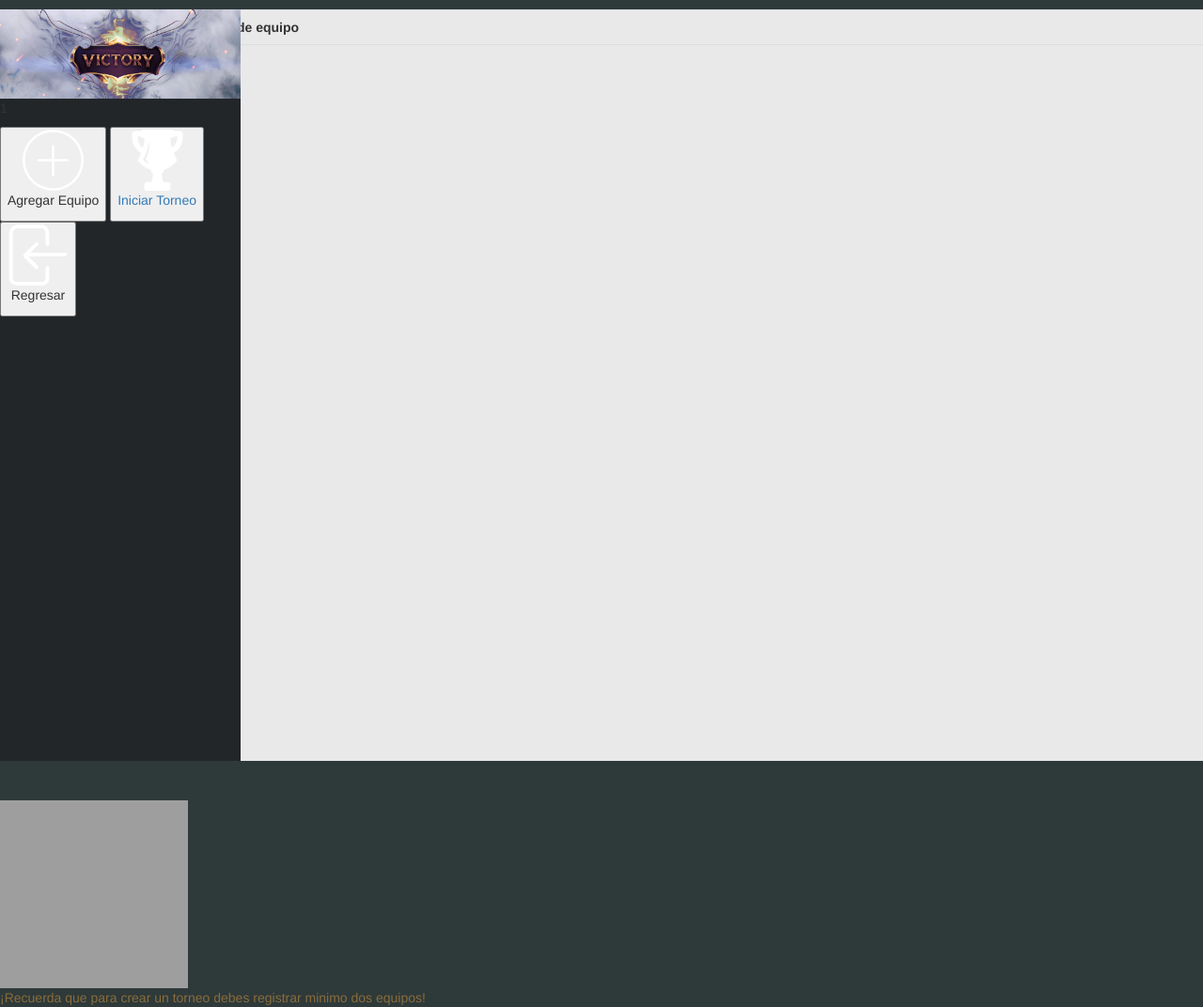
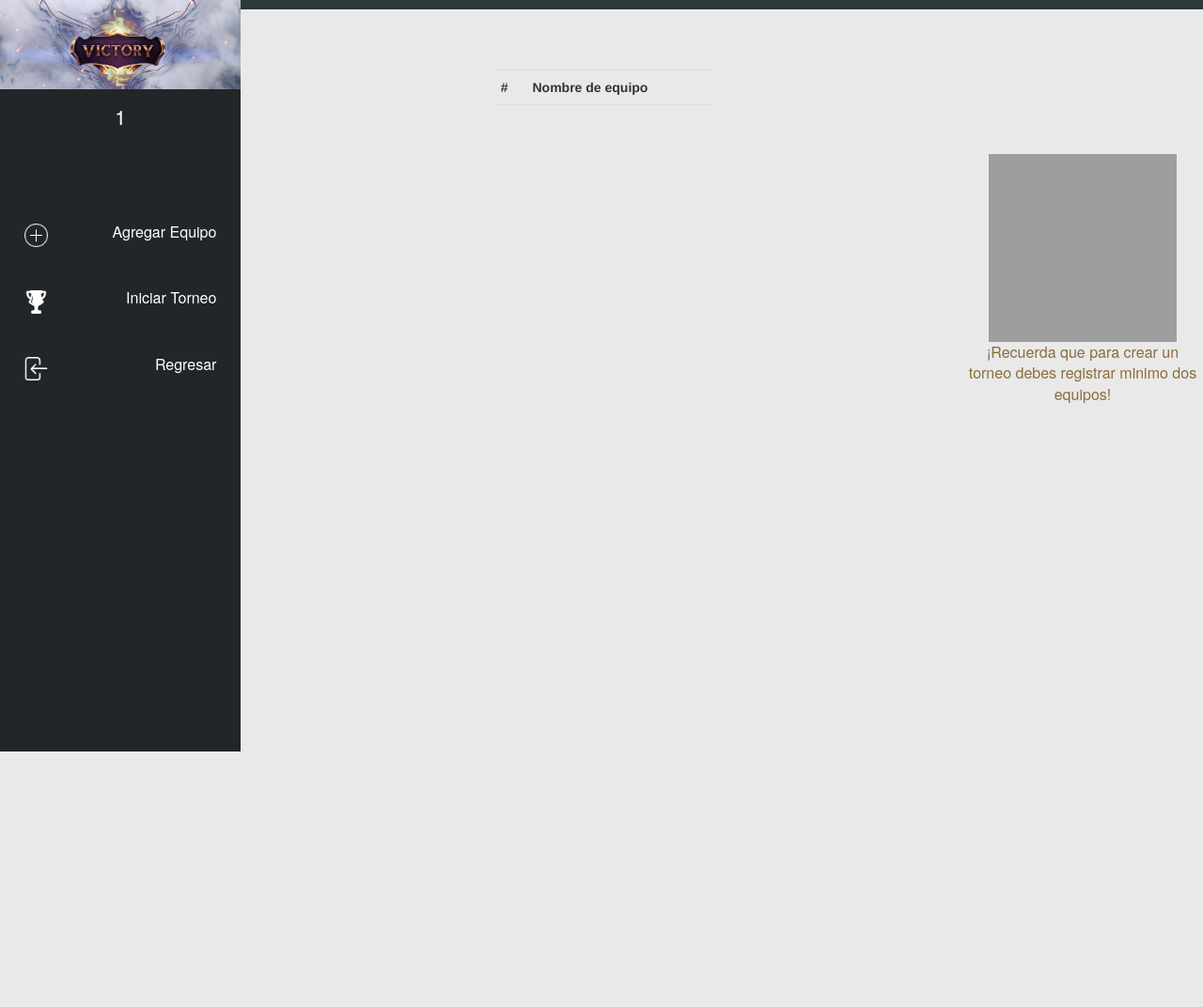
Before and after one commit to arkadev/devtorgame, a CodeIgniter app: page /database/index.php/team/index?name_tournament=1 in a window 1280 px wide. Shown: the whole page at 94% size. After the commit the page ends 800 px from the top, so only its background shows below. Run offline with CodeIgniter, Linux system fonts and the light colour scheme; data that the repository does not hold is empty; some libraries are stand-ins or nearby versions; grey boxes are pictures that could not be loaded.

Commit message:
Actualización de vistas

```diff
--- a/assets/css/styles.css
+++ b/assets/css/styles.css
@@ -59,13 +59,35 @@ body {
     width: 100%;
     height: auto;
 }
+.div-menu-team{
+	position: relative;
+	margin-top: 30%;
+	left: 0;
+	width: 100%;
+	height: 25%;
+}
+.div-modal-name{
+	position: relative;
+	top: -13px;
+	left: 0;
+	width: 100%;
+	height: 8em;
+	background-color: #029AE4;
+}
 #popup {
     position: relative;
     top: 50%;
     left: 70%;
     display: none;
 }
-
+.popup-contenedor-2 {
+	position: relative;
+	background-color: #fafafa;
+	color:#333;
+	border-radius: 3px;
+	width: 450px;
+	height: 180px;
+}
 .popup-contenedor {
     position: relative;
     background-color: #fafafa;
@@ -436,26 +458,26 @@ body {
 }
 
 .baner-login{
-    position: absolute;
+    position: fixed;
+    overflow: scroll;
     margin: 0;
     background-color: #E9E9E9;
     width: 100%;
     height: 100%;
 }
+
 .baner-create{
-	position: absolute;
-	top: 0;
-	left: 20%;
-	width: 80%;
-	height: 100%;
+    margin-right:5%;
+    margin-bottom:5%;
+    margin-left: 25%;
+    margin-top: 5%;
 }
 .cart-crete{
-	position: absolute;
-	top: 10%;
-	left: 10%;
+    display: inline-block;
+    margin-right:20px;
+    margin-bottom:20px;
     width: 250px;
     height: 270px;
-	border: none;
     background-color: white;
     cursor: pointer;
     -webkit-box-shadow: 5px 5px 5px 0px rgba(0,0,0,0.12);
@@ -470,10 +492,8 @@ body {
 }
 .margin-icon{
     position: relative;
-	top:0;
-	left: 0;
     width: 100%;
-	height: 40%;
+    height: -10%;
     text-align: center;
 }
 .text-cart-create{
@@ -483,6 +503,66 @@ body {
     font-size: 22px;
     font-family: 'museo-sans', 'HelveticaNeue', 'Helvetica Neue', Helvetica, sans-serif;
 }
+.text-menu-team-d{
+	font-size: 18px;
+	font-family: 'museo-sans', 'HelveticaNeue', 'Helvetica Neue', Helvetica, sans-serif;
+	color: white;
+}
+.div-t{
+	position: relative;
+	top: 10%;
+	left: 35%;
+	width: 30%;
+	height: 100%;
+}
+.baner-warning{
+	position: absolute;
+	top: 0;
+	right: 0;
+	width: 20%;
+	height: 100%;
+}
+.text-menu-team{
+	font-size: 22px;
+	font-family: 'museo-sans', 'HelveticaNeue', 'Helvetica Neue', Helvetica, sans-serif;
+	color: white;
+	margin-top: 5%;
+}
+.div-table{
+	position: absolute;
+	top: 0;
+	left: 20%;
+	width: 60%;
+	height: 80%;
+}
+.img-btn-menu{
+	position: absolute;
+	left: 10%;
+	top: 34%;
+	width: 25px;
+	height: 25px;
+}
+.text-btn-menu-team{
+	position: absolute;
+	right: 10%;
+	top: 30%;
+	font-size: 16px;
+	font-family: 'museo-sans', 'HelveticaNeue', 'Helvetica Neue', Helvetica, sans-serif;
+	color: white;
+
+}
+.btn-menu-team{
+	position: relative;
+	top: 0;
+	left: 0;
+	width: 100%;
+	height: 33.33%;
+	border: none;
+	background-color: transparent;
+	cursor: pointer;
+	text-align: center;
+}
+
 .text-logo-menu-create{
     position: relative;
     color: white;
@@ -491,13 +571,24 @@ body {
     font-size: 36px;
     font-family: 'museo-sans', 'HelveticaNeue', 'Helvetica Neue', Helvetica, sans-serif;
 }
+.text-warning{
+	margin-left: 5px;
+	margin-right: 5px;
+	font-size: 16px;
+	font-family: 'museo-sans', 'HelveticaNeue', 'Helvetica Neue', Helvetica, sans-serif;
+	color: black;
+}
+.relative-p{
+	position: relative;
+	text-align: center;
+}
 .div-menu-logo{
     position: relative;
     height: 40%;
     text-align: center;
 }
 .baner-menu-create{
-	position: absolute;
+    position: fixed;
     top: 0;
     left: 0;
     height: 100%;
@@ -549,7 +640,7 @@ body {
     resize:none;
     font-size: 20px;
     font-family: 'museo-sans', 'HelveticaNeue', 'Helvetica Neue', Helvetica, sans-serif;
-    width: 600px;
+    width: 400px;
     text-align: justify;
 }
 
@@ -561,7 +652,7 @@ body {
 .text-baner-2-title{
     position: absolute;
     top: 30%;
-    left: 10%;
+    left: 20%;
 }
 .img-campeon{
     position: absolute;
```
Also changed, not shown: _gitignore.txt (deleted, +0 -27 lines), 1 other file. Lines whose indentation alone changed are shown as unchanged.
